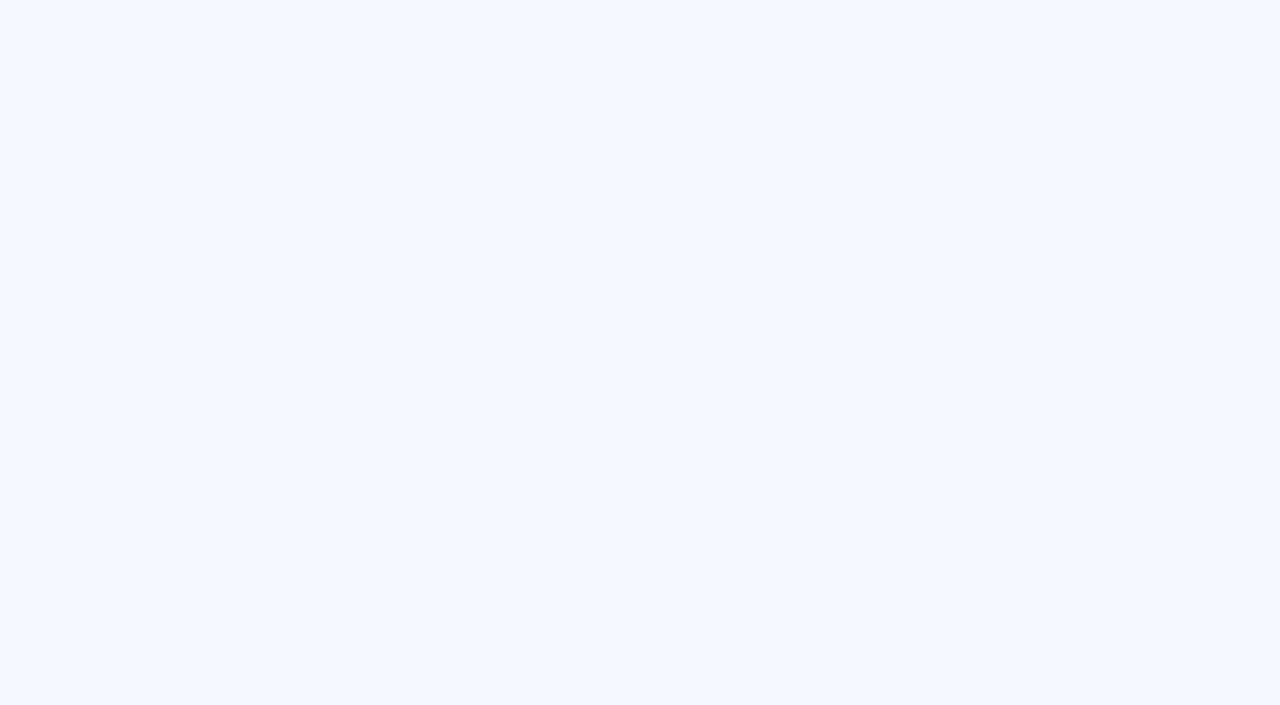
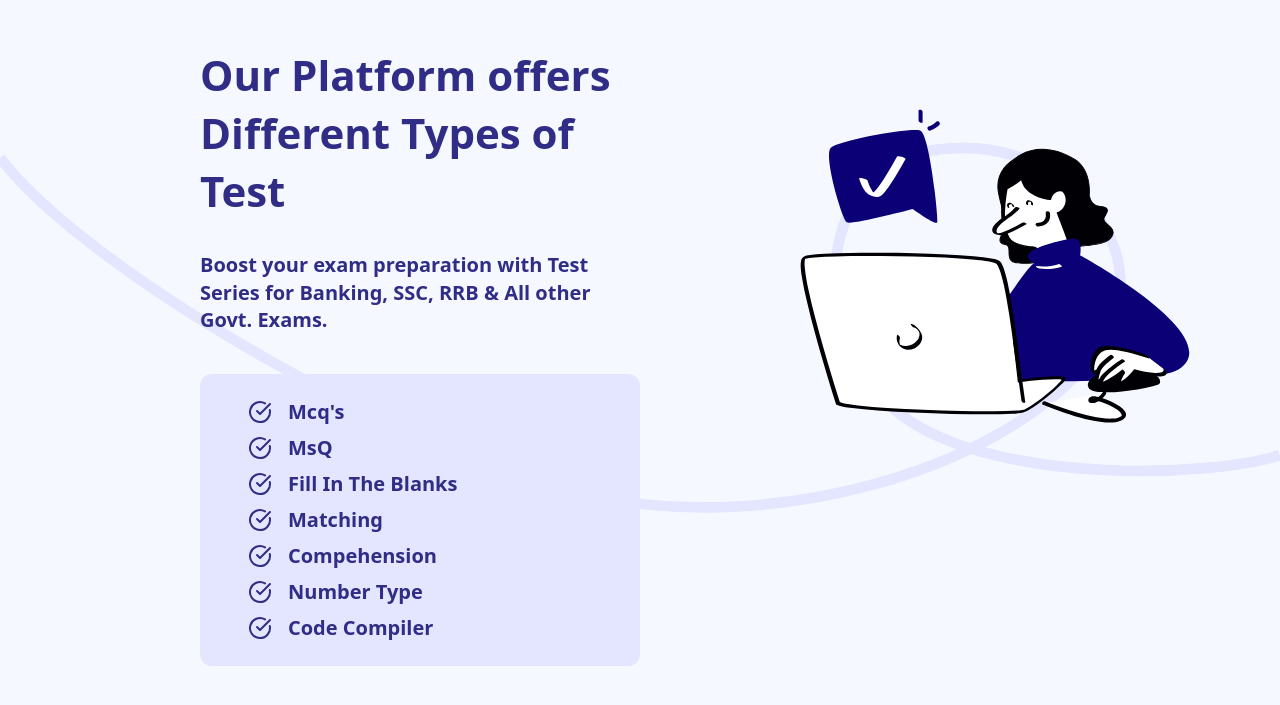
Before and after one commit to InsansaTechnoledge/Test-Series, a React (Vite) app in the folder TestSeries/: page / in a window 1280 px wide. Shown: the part 1590-2295 px from the top of the page. Before the commit the page ends 1556 px from the top, so only its background shows below. Built offline with nearby package versions, Linux system fonts and the light colour scheme.

Commit message:
test types component

```diff
--- a/TestSeries/features/beforeAuth/BeforeAuthLanding.jsx
+++ b/TestSeries/features/beforeAuth/BeforeAuthLanding.jsx
@@ -1,12 +1,14 @@
 import React from 'react'
 import Hero from './pages/Hero'
 import WhyYourInstitute from './pages/WhyYourInstitute'
+import TestTypes from './pages/TestTypes'
 
 const BeforeAuthLanding = () => {
     return (
         <>
         <Hero />
         <WhyYourInstitute/>
+        <TestTypes />
         </>
     )
 }
--- /dev/null
+++ b/TestSeries/features/beforeAuth/pages/TestTypes.jsx
@@ -0,0 +1,57 @@
+import React from 'react'
+import laptop from '../../../assests/Landing/TestTypes/laptop.svg';
+import line from '../../../assests/Landing/TestTypes/line.svg';
+import {CheckCircle} from 'lucide-react';
+
+const types = [
+    "Mcq's",
+    "MsQ",
+    "Fill In The Blanks",
+    "Matching",
+    "Compehension",
+    "Number Type",
+    "Code Compiler"
+]
+
+const TestTypes = () => {
+    return (
+        <div className='relative py-20'>
+            <img src={line} alt='line_here'
+            className='w-full absolute z-0 py-24'
+            />
+            <div className='relative grid grid-cols-2 px-50 z-10'>
+                <div className=''>
+                    <h1 className='text-indigo-900 text-[42px] font-bold leading-snug'>
+                        Our Platform offers Different Types of Test
+                    </h1>
+                    <h2 className='text-indigo-900 font-semibold text-xl leading-snug mt-8'>
+                        Boost your exam preparation with Test Series for Banking, SSC, RRB &
+                        All other Govt. Exams.
+                    </h2>
+                    <div className='
+                    px-12 py-6 mt-10
+                    rounded-xl bg-[#E4E5FF]'>
+                        <ul className='text-indigo-900 font-semibold text-lg space-y-2'>
+                            {types.map((type, idx) => (
+                                <li key={idx}
+                                className='flex space-x-4'>
+                                    <CheckCircle className='my-auto'/>
+                                    <span className='my-auto text-xl'>
+                                        {type}
+                                    </span>
+                                </li>
+                            ))}
+                        </ul>
+                    </div>
+                </div>
+                <div className=''>
+                    <img
+                        className='ml-34 w-lg'
+                        src={laptop} alt='img_here' />
+                </div>
+            </div>
+        </div>
+    )
+}
+
+export default TestTypes
--- a/TestSeries/features/beforeAuth/pages/WhyYourInstitute.jsx
+++ b/TestSeries/features/beforeAuth/pages/WhyYourInstitute.jsx
@@ -20,7 +20,7 @@ const WhyYourInstitute = () => {
         </div>
 
         {/* Right side */}
-        <div className="w-1/2 px-8">
+        <div className="w-1/2">
           <h1 className="text-violet-950 font-bold text-4xl leading-snug">
             Why your institute should register?
           </h1>
--- a/TestSeries/package.json
+++ b/TestSeries/package.json
@@ -11,6 +11,7 @@
   },
   "dependencies": {
     "@tailwindcss/vite": "^4.1.6",
+    "lucide-react": "^0.510.0",
     "react": "^19.1.0",
     "react-dom": "^19.1.0",
     "react-router-dom": "^7.6.0",
```
Also changed, not shown: 1 other file (tests, documents, lock files or other folders).
